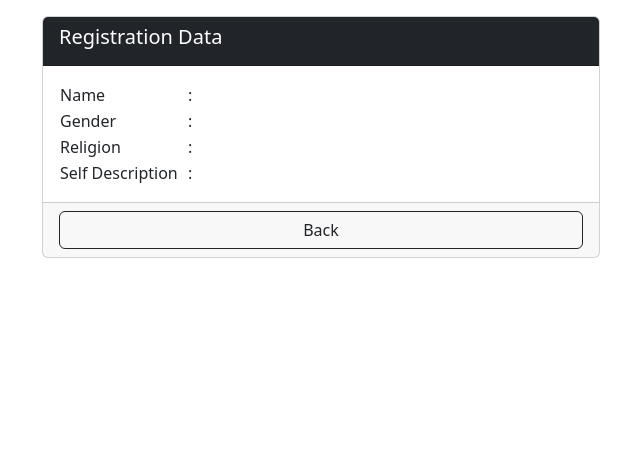
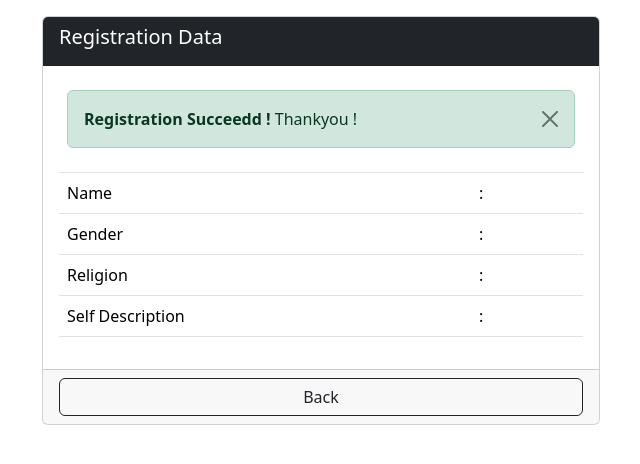
Before and after one commit to ahmfarisi/Kelas-PAW1-SI4Z-Genap-2023-2024, a PHP site: page /result.php in a window 1280 px wide. Shown: the top 464 px of the page, without its empty margins (319-959 px from the left). Run offline with PHP 8.4, Linux system fonts and the light colour scheme; data that the repository does not hold is empty.

Commit message:
update code

```diff
--- a/06_php/02_registration/index.php
+++ b/06_php/02_registration/index.php
@@ -19,7 +19,7 @@
                         <h5>Registration Form</h5>
                     </div>
                     <div class="card-body">
-                        <table>
+                        <table class="table table-borderless">
                             <tr>
                                 <td>Name</td>
                                 <td>:</td>
@@ -45,7 +45,7 @@
                                 <td>Religion</td>
                                 <td>:</td>
                                 <td>
-                                    <select class="form-select ms-2" required>
+                                    <select class="form-select ms-2" name="religion" required>
                                         <option disabled selected value>-- Select on option --</option>
                                         <option>Islam</option>
                                         <option>Christian</option>
--- a/06_php/02_registration/result.php
+++ b/06_php/02_registration/result.php
@@ -32,31 +32,39 @@
                     <h5>Registration Data</h5>
                 </div>
                 <div class="card-body">
-                    <table>
+                    <table class="table">
+                        <tr>
+                            <td colspan="3">
+                              <div class="alert alert-success alert-dismissible fade show" role="alert">
+                                <strong>Registration Succeedd !</strong> Thankyou !
+                                <button type="button" class="btn-close" data-bs-dismiss="alert" aria-label="Close"></button>
+                              </div>
+                            </td>
+                        </tr>
                         <tr>
                             <td>Name</td>
-                            <td>&nbsp; : &nbsp; </td>
+                            <td>:</td>
                             <td>
                               <?php echo $name; ?>
                             </td>
                         </tr>
                         <tr>
                             <td>Gender</td>
-                            <td>&nbsp; : &nbsp; </td>
+                            <td>:</td>
                             <td>
                               <?php echo $gender; ?>
                             </td>
                         </tr>
                         <tr>
                             <td>Religion</td>
-                            <td>&nbsp; : &nbsp; </td>
+                            <td>:</td>
                             <td>
                                 <?php echo $religion; ?>
                             </td>
                         </tr>
                         <tr>
                             <td>Self Description</td>
-                            <td>&nbsp; : &nbsp; </td>
+                           <td>:</td>
                             <td>
                                 <?php echo $description; ?>
                             </td>
```
Also changed, not shown: 2 other files.
